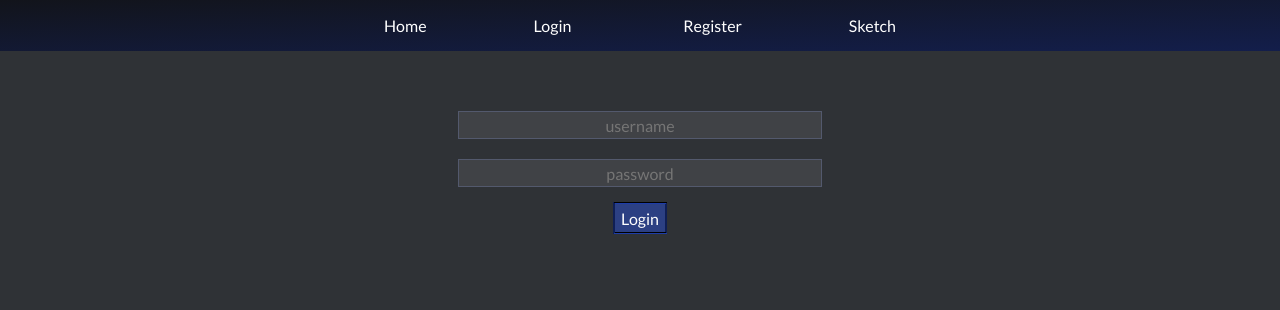
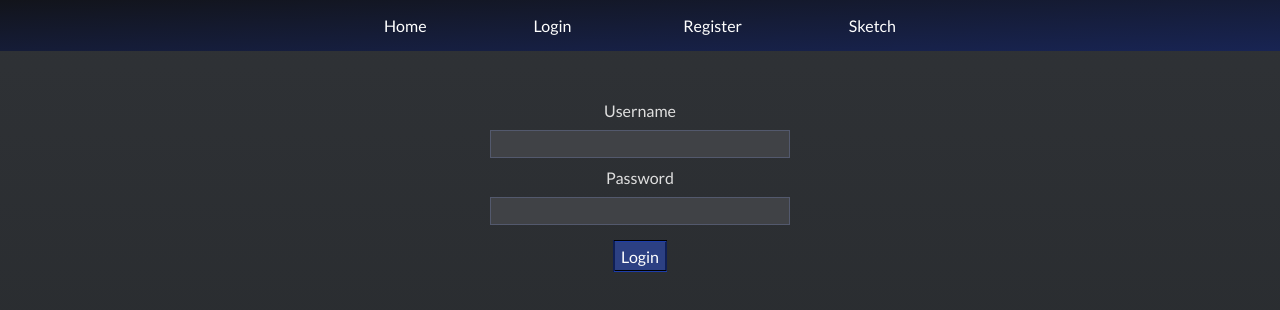
Before and after one commit to Juz3/jechat, a React (Create React App) app in the folder client/: page /login in a window 1280 px wide. Shown: the top 310 px of the page. Built offline with nearby package versions, Linux system fonts and the light colour scheme; no server answers.

Commit message:
improved input fields, css++

```diff
--- a/client/package.json
+++ b/client/package.json
@@ -2,6 +2,9 @@
   "name": "client",
   "version": "0.1.0",
   "private": true,
+  "description": "react client for chat webapp with node.js & socket.io",
+  "author": "Jussi Koivumäki",
+  "license": "MIT",
   "dependencies": {
     "axios": "^0.19.0",
     "react": "^16.9.0",
--- a/client/src/App.css
+++ b/client/src/App.css
@@ -1,6 +1,6 @@
 @import url("https://fonts.googleapis.com/css?family=Lato&display=swap");
 
-/* For 'components/layout/colors.js' */
+/* For setting colors easily in 'components/layout/colors.js' */
 .colorCheatSheet {
   color: rgb(53, 88, 202), rgb(35, 143, 80), rgb(143, 109, 35), rgb(126, 58, 214), rgb(7, 114, 163),
     rgb(228, 120, 100), rgb(138, 50, 91), rgb(34, 168, 230), rgb(65, 141, 46), rgb(209, 179, 114),
@@ -8,9 +8,15 @@
     rgb(74, 104, 148);
 }
 
+html {
+  height: 100%;
+}
+
 body {
   font-family: "Lato", Arial, sans-serif;
-  background: rgb(47, 50, 54);
+  height: 100%;
+  background-color: rgb(47, 50, 54);
+  background-image: linear-gradient(rgb(47, 50, 54), rgb(35, 38, 41));
   margin: 0;
 }
 
@@ -68,6 +74,8 @@ body {
   font-family: "Lato", sans-serif;
   font-size: 1rem;
   height: 1.5rem;
+  margin: 5px;
+  text-align: center;
   background: rgb(64, 66, 70);
   color: #fff;
   border: 1px solid rgb(83, 89, 109);
@@ -90,9 +98,12 @@ body {
   display: flex;
   flex-direction: column;
   flex-wrap: wrap;
-  width: 30%;
   margin: 50px auto;
   justify-content: center;
+}
+
+label {
+  color: rgb(223, 223, 223);
 }
 
 .btn {
@@ -131,18 +142,8 @@ body {
   justify-content: center;
 }
 
-.el-1 {
-  color: #fff;
-  padding: 0;
-  animation: ellipsis 1s infinite;
-}
-
-.el-2 {
-  color: #fff;
-  padding: 0;
-  animation: ellipsis 1s infinite;
-}
-
+.el-1,
+.el-2,
 .el-3 {
   color: #fff;
   padding: 0;
@@ -151,10 +152,9 @@ body {
 
 .navbar {
   background-color: rgb(22, 24, 31);
-  background-image: linear-gradient(to bottom right, rgb(18, 20, 27), rgb(19, 30, 75));
+  background-image: linear-gradient(to bottom right, rgb(18, 20, 27), rgb(24, 36, 83));
   display: flex;
   width: 100%;
-
   justify-content: center;
 }
 
@@ -217,6 +217,13 @@ a:visited {
   .usernameInput {
     width: 40%;
   }
+  /*   .msg {
+    width: auto;
+  } */
+  .loginForm,
+  .registerForm {
+    width: 50%;
+  }
 }
 
 /* Small devices */
@@ -230,6 +237,10 @@ a:visited {
   }
   .usernameInput {
     width: 30%;
+  }
+  .loginForm,
+  .registerForm {
+    width: 45%;
   }
 }
 
@@ -245,6 +256,10 @@ a:visited {
   .usernameInput {
     width: 25%;
   }
+  .loginForm,
+  .registerForm {
+    width: 35%;
+  }
 }
 
 /* Large devices */
@@ -252,17 +267,38 @@ a:visited {
   .messages {
     width: 50%;
   }
-
   .textInput {
     width: 40%;
   }
   .usernameInput {
     width: 20%;
   }
+  .loginForm,
+  .registerForm {
+    width: 30%;
+  }
 }
 
 /* Extra large devices */
 @media (min-width: 1200px) {
+  .messages {
+    width: 45%;
+  }
+
+  .textInput {
+    width: 35%;
+  }
+  .usernameInput {
+    width: 17.5%;
+  }
+  .loginForm,
+  .registerForm {
+    width: 25%;
+  }
+}
+
+/* XXL, normal desktop */
+@media (min-width: 1400px) {
   .messages {
     width: 38%;
   }
@@ -273,4 +309,9 @@ a:visited {
   .usernameInput {
     width: 15%;
   }
+  .loginForm,
+  .registerForm {
+    width: 20%;
+    max-width: 350px;
+  }
 }
--- a/client/src/components/auth/Login.js
+++ b/client/src/components/auth/Login.js
@@ -1,6 +1,6 @@
 import React, { Fragment } from "react";
 import LoginForm from "./LoginForm";
-import axios from "axios";
+/* import axios from "axios"; */
 
 const Login = () => {
   return (
--- a/client/src/components/auth/LoginForm.js
+++ b/client/src/components/auth/LoginForm.js
@@ -16,20 +16,24 @@ const LoginForm = () => {
           submitLogin(e);
         }}
       >
+        <label htmlFor="username">Username</label>
         <input
           className="loginInput"
           id="loginUsername"
-          placeholder="username"
+          placeholder=""
+          name="username"
           onChange={e => {
             setUsername(e.target.value);
           }}
           required
         />
+        <label htmlFor="password">Password</label>
         <input
           className="loginInput"
           id="loginPw"
           type="password"
-          placeholder="password"
+          placeholder=""
+          name="password"
           required
         />
         <button className="btn">Login</button>
--- a/client/src/components/auth/Register.js
+++ b/client/src/components/auth/Register.js
@@ -1,6 +1,6 @@
 import React, { Fragment } from "react";
 import RegisterForm from "./RegisterForm";
-import axios from "axios";
+/* import axios from "axios"; */
 
 const Register = () => {
   return (
--- a/client/src/components/auth/RegisterForm.js
+++ b/client/src/components/auth/RegisterForm.js
@@ -16,28 +16,33 @@ const RegisterForm = () => {
           submitRegister(e);
         }}
       >
+        <label htmlFor="username">Username</label>
         <input
           className="registerInput"
           id="registerUsername"
-          placeholder="username"
+          placeholder=""
+          name="username"
           onChange={e => {
             setUsername(e.target.value);
           }}
           required
         />
+        <label htmlFor="username">Password</label>
         <input
           className="registerInput"
           id="registerPw"
           type="password"
-          placeholder="password"
+          placeholder=""
+          name="password"
           required
         />
-
+        <label htmlFor="username">Confirm password</label>
         <input
           className="registerInput"
           id="registerPw2"
           type="password"
-          placeholder="retype password"
+          placeholder=""
+          name="password2"
           required
         />
         <button className="btn">Register</button>
--- a/client/src/components/layout/NotFound.js
+++ b/client/src/components/layout/NotFound.js
@@ -3,7 +3,8 @@ import React, { Fragment } from "react";
 const NotFound = () => {
   return (
     <Fragment>
-      <h1 className="h1-main">Page Not Found</h1>
+      <h1 className="h1-main">(╯°□°）╯︵ ┻━┻</h1>
+      <h1 className="h1-main">404 Page Not Found</h1>
       <p className="p-1">Sorry, this page doesn't exist</p>
     </Fragment>
   );
--- a/client/src/components/layout/UserForm.js
+++ b/client/src/components/layout/UserForm.js
@@ -11,10 +11,12 @@ const UserForm = props => {
 
   const onSubmit = e => {
     e.preventDefault();
-    setSubmit(true);
-    localStorage.setItem("jechat-nickname", username);
-    const userColor = getColor();
-    props.setUserObject({ username: username, color: userColor });
+    if (username.length > 1) {
+      setSubmit(true);
+      localStorage.setItem("jechat-nickname", username);
+      const userColor = getColor();
+      props.setUserObject({ username: username, color: userColor });
+    }
   };
 
   const clearStorage = () => {
```
